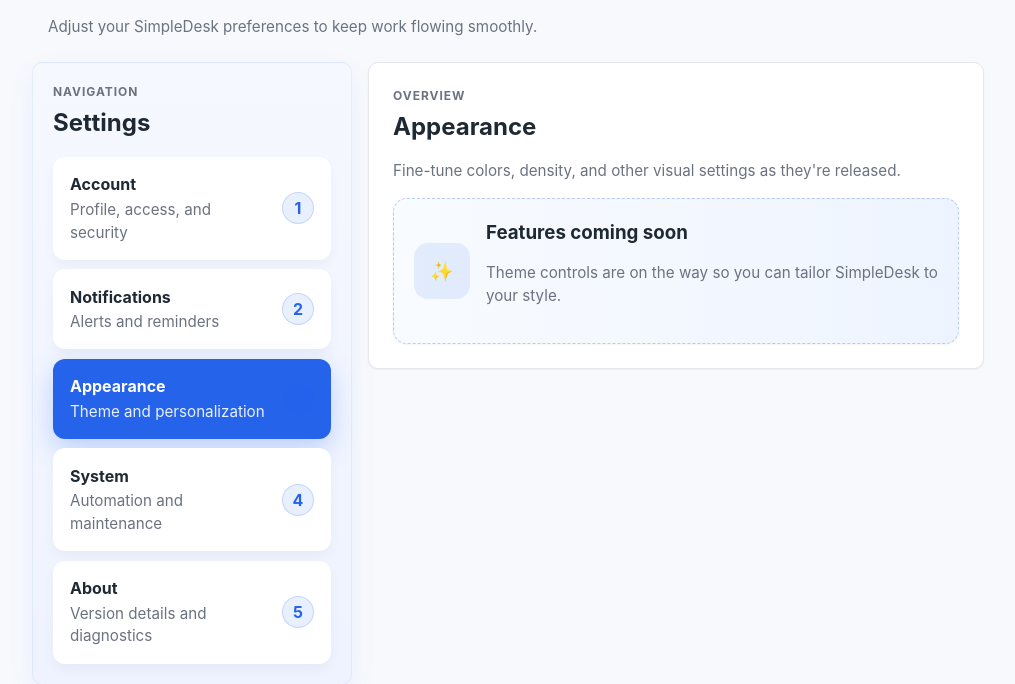
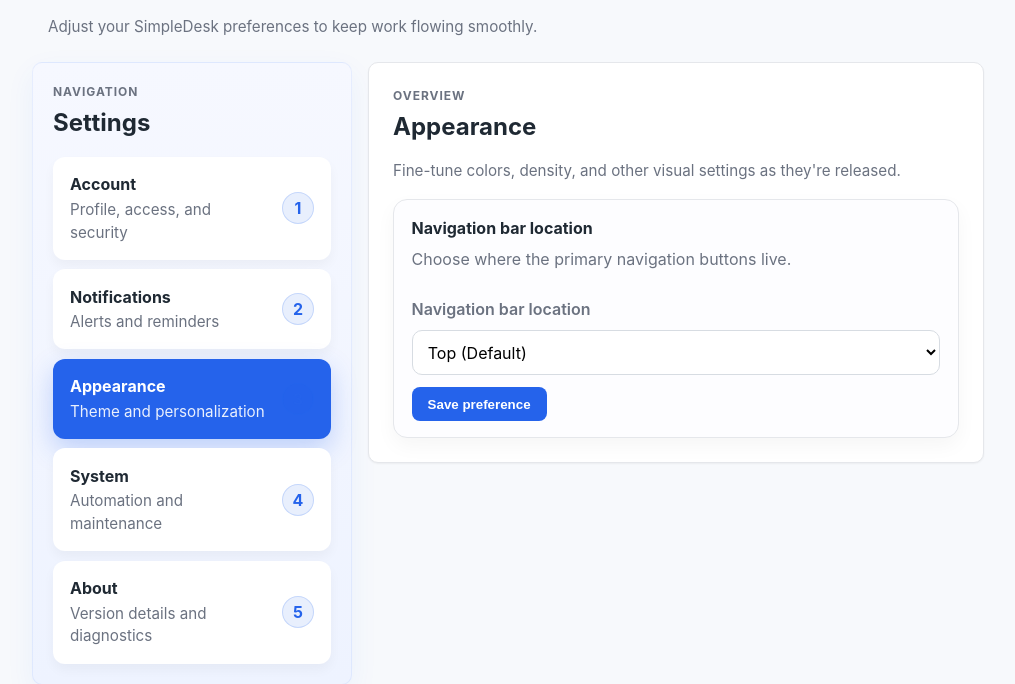
Before and after one commit to MysteryGrove/simpledesk, a Flask app: page /settings/appearance in a window 1280 px wide. Shown: the part 173-857 px from the top of the page, without its empty margins (132-1147 px from the left). Run offline with Flask 3, Linux system fonts and the light colour scheme; the visitor is signed in with stand-in values (Sample User, id 1).

Commit message:
Add auth links to sidebar navigation

```diff
--- a/app/routes/settings.py
+++ b/app/routes/settings.py
@@ -101,6 +101,7 @@ def _render_settings_page(active_section: str):
         sections=SIDEBAR_SECTIONS,
         active_section=active_section,
         section_content=section_content,
+        nav_location=session.get("nav_location", "top"),
     )
 
 
@@ -120,6 +121,20 @@ def view_notifications():
 def view_appearance():
     """Render the appearance settings page."""
     return _render_settings_page("appearance")
+
+
+@settings_bp.route("/appearance/navigation", methods=["POST"])
+def update_navigation_location():
+    """Update where the primary navigation bar is placed."""
+
+    nav_location = request.form.get("nav_location", "").strip().lower()
+    if nav_location not in {"top", "sidebar"}:
+        flash("Choose a valid navigation location.", "error")
+        return redirect(url_for("settings.view_appearance"))
+
+    session["nav_location"] = nav_location
+    flash("Navigation bar location updated.", "success")
+    return redirect(url_for("settings.view_appearance"))
 
 
 @settings_bp.route("/system", methods=["GET"])
--- a/app/templates/base.html
+++ b/app/templates/base.html
@@ -6,18 +6,22 @@
   <title>{% block title %}Helpdesk{% endblock %}</title>
   <link rel="stylesheet" href="{{ url_for('static', filename='css/styles.css') }}">
 </head>
-<body>
+{% set nav_location = session.get('nav_location', 'top') %}
+<body class="nav-{{ nav_location }}">
   {% set is_auth_page = request.endpoint in ['auth.login', 'auth.force_password_change'] %}
+  {% set use_sidebar_nav = nav_location == 'sidebar' and not is_auth_page %}
   <header class="topbar{% if is_auth_page %} topbar-compact{% endif %}">
     <div class="brand">
       <img src="{{ url_for('static', filename='img/simpledesk-logo.svg') }}" alt="SimpleDesk logo" class="brand-mark">
       <span class="brand-text">SimpleDesk</span>
     </div>
     {% if not is_auth_page %}
+    {% if nav_location != 'sidebar' %}
     <nav class="nav-links topbar-nav">
       <a href="{{ url_for('tickets.list_tickets') }}">Tickets</a>
       <a href="{{ url_for('documentation.view_documentation') }}">Documentation</a>
     </nav>
+    {% endif %}
     <div class="auth-links">
       {% if session.get('user_authenticated') %}
         <a href="{{ url_for('settings.view_settings') }}">Settings</a>
@@ -29,7 +33,8 @@
     {% endif %}
   </header>
 
-  <main class="container{% if is_auth_page %} auth-page{% endif %}">
+  {% block page_content %}
+    {% set flash_section %}
       {% block flash_messages %}
         {% with messages = get_flashed_messages(with_categories=true) %}
           {% if messages %}
@@ -41,8 +46,39 @@
           {% endif %}
         {% endwith %}
       {% endblock %}
+    {% endset %}
 
+    {% set page_body %}
       {% block content %}{% endblock %}
+    {% endset %}
+
+    {% if use_sidebar_nav %}
+      <div class="layout-shell">
+        <aside class="side-navigation card">
+          <nav class="nav-links sidebar-nav">
+            <a class="sidebar-link{% if request.endpoint == 'tickets.list_tickets' %} active{% endif %}" href="{{ url_for('tickets.list_tickets') }}">Tickets</a>
+            <a class="sidebar-link{% if request.endpoint == 'documentation.view_documentation' %} active{% endif %}" href="{{ url_for('documentation.view_documentation') }}">Documentation</a>
+            {% if session.get('user_authenticated') %}
+            <a class="sidebar-link{% if request.endpoint == 'settings.view_settings' %} active{% endif %}" href="{{ url_for('settings.view_settings') }}">Settings</a>
+            <a class="sidebar-link" href="{{ url_for('auth.logout') }}">Logout</a>
+            {% else %}
+            <a class="sidebar-link{% if request.endpoint == 'auth.login' %} active{% endif %}" href="{{ url_for('auth.login') }}">Login</a>
+            {% endif %}
+          </nav>
+        </aside>
+        <div class="layout-main">
+          <main class="container{% if is_auth_page %} auth-page{% endif %}">
+            {{ flash_section | safe }}
+            {{ page_body | safe }}
           </main>
+        </div>
+      </div>
+    {% else %}
+      <main class="container{% if is_auth_page %} auth-page{% endif %}">
+        {{ flash_section | safe }}
+        {{ page_body | safe }}
+      </main>
+    {% endif %}
+  {% endblock %}
 </body>
 </html>
--- a/app/templates/settings.html
+++ b/app/templates/settings.html
@@ -156,6 +156,29 @@
           setInterval(updateStats, 5000);
         })();
       </script>
+    {% elif active_section == 'appearance' %}
+      <div class="settings-list">
+        <div class="settings-item settings-item-vertical" id="navigation-preference">
+          <div class="settings-item-header">
+            <div class="settings-item-title">Navigation bar location</div>
+            <div class="settings-item-description">Choose where the primary navigation buttons live.</div>
+          </div>
+          <form method="post" action="{{ url_for('settings.update_navigation_location') }}" class="settings-form">
+            <div class="form-row">
+              <label for="nav_location">Navigation bar location</label>
+              <div class="select-wrapper">
+                <select id="nav_location" name="nav_location">
+                  <option value="top"{% if nav_location == 'top' %} selected{% endif %}>Top (Default)</option>
+                  <option value="sidebar"{% if nav_location == 'sidebar' %} selected{% endif %}>Sidebar</option>
+                </select>
+              </div>
+            </div>
+            <div class="form-actions">
+              <button type="submit" class="btn">Save preference</button>
+            </div>
+          </form>
+        </div>
+      </div>
     {% else %}
       <div class="settings-empty card">
         <div class="empty-icon">✨</div>
```
Also changed, not shown: app/static/css/styles.css (+72 -0 lines). Lines whose indentation alone changed are shown as unchanged.
